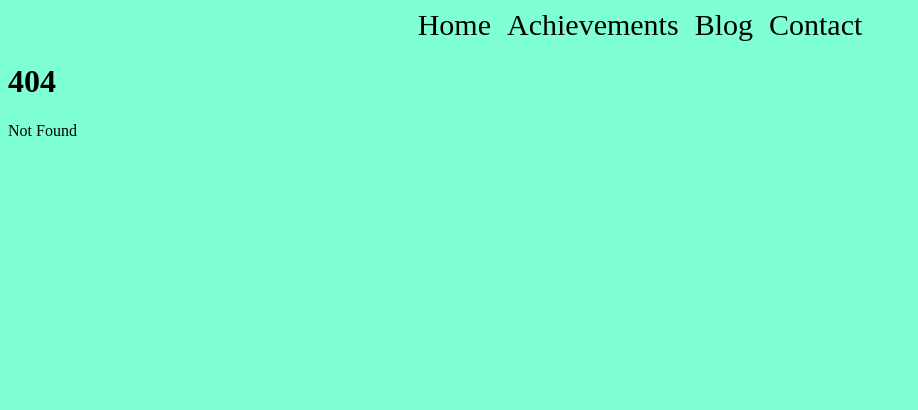
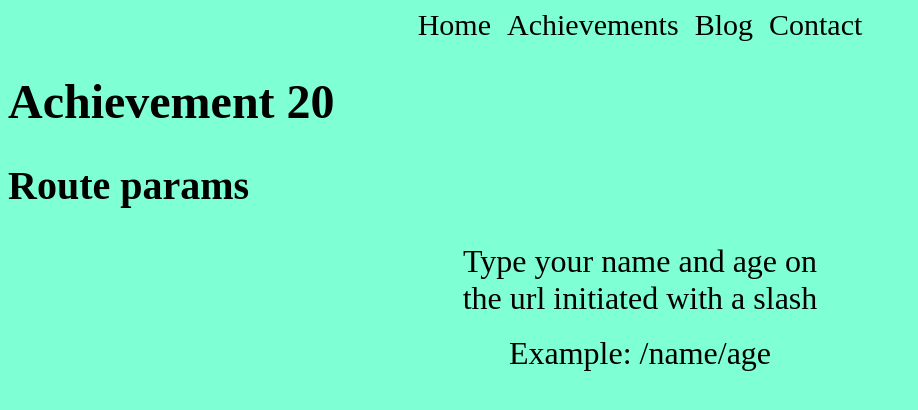
Before and after one commit to Kaleb-cpu/CPNT-262-Achievement-15, a SvelteKit app: page /achievements/achievement-20 in a window 1280 px wide. Before the commit this address had no page. Shown: the top 410 px of the page, without its empty margins (0-918 px from the left). Built offline with nearby package versions, Linux system fonts and the light colour scheme.

Commit message:
slag for achievement added

```diff
--- a/src/routes/+page.svelte
+++ b/src/routes/+page.svelte
@@ -1,2 +1,4 @@
-<h1>Hey Tony!</h1>
+
+<main><h1>Hey Tony!</h1></main>
+
 <p>Visit <a href="https://sait-wbdv-w23.netlify.app/courses/cpnt-262/day-16">March 15 materials</a> to know what you will be teaching us tomorrow</p>
--- a/src/routes/achievements/+page.svelte
+++ b/src/routes/achievements/+page.svelte
@@ -5,4 +5,5 @@
   <li><h2><a href="./achievements/achievement 17">Achievement 17 - Push of a Button</a></h2></li>
   <li><h2><a href="./achievements/achievement 18">Achievement 18 - Todos-List</a></h2></li>
   <li><h2><a href="./achievements/achievement 19">Achievement 19 - Exported Todos</a></h2></li>
+  <li><h2><a href="./achievements/achievement-20">Achievement-20 - Route Params</a></h2></li>
 </ul>
--- /dev/null
+++ b/src/routes/achievements/achievement-20/+page.svelte
@@ -0,0 +1,8 @@
+
+
+  <h1>Achievement 20</h1>
+  <h2>Route params</h2>
+
+  <p>Type your name and age on the url initiated with a slash</p>
+  <br>
+  <p>Example: /name/age</p>
--- /dev/null
+++ b/src/routes/achievements/achievement-20/[name]/+page.svelte
@@ -0,0 +1,14 @@
+<script>
+  import { page } from '$app/stores'
+  console.log($page.params.name);
+</script>
+
+  <h1>Your name is {$page.params.name} </h1>
+
+
+   <style>
+    h1{
+      text-align: center;
+      margin-top: 10vh;
+    }
+   </style>
--- /dev/null
+++ b/src/routes/achievements/achievement-20/[name]/[age]/+page.svelte
@@ -0,0 +1,16 @@
+<script>
+  import { page } from '$app/stores'
+  console.log($page.params.age);
+</script>
+
+
+
+<h1>{$page.params.name}'s age is {$page.params.age}</h1>
+<p></p>
+
+<style>
+    h1{
+      text-align: center;
+      margin-top: 10vh;
+    }
+   </style>
--- a/src/routes/app.css
+++ b/src/routes/app.css
@@ -14,3 +14,16 @@ nav a{
 a{
   text-decoration: none;
 }
+h1{
+  font-size: 3em;
+}
+
+h2{
+  font-size: 2.5em;
+}
+p{
+  font-size: 2em;
+  width: 25ch;
+  text-align: center;
+  margin: auto;
+}
```
